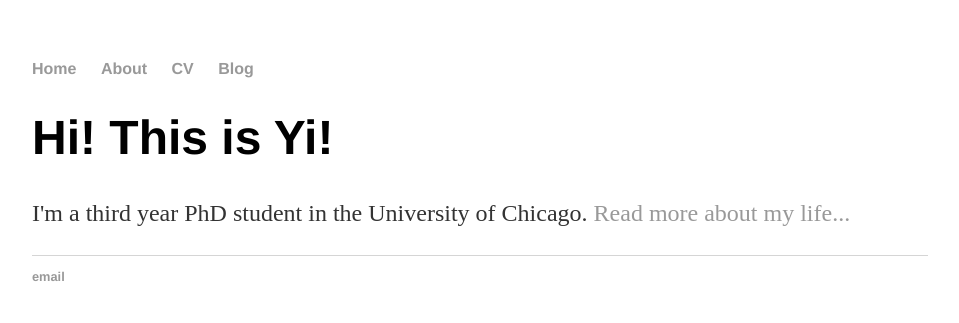
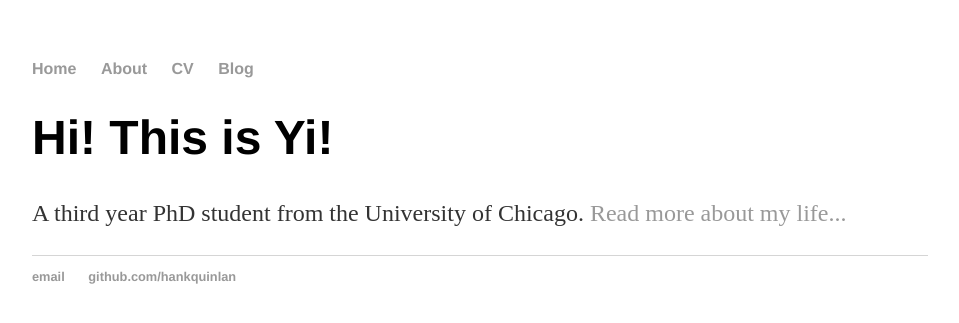
Before and after one commit to silvaurus/silvaurus.github.io, a Jekyll site: the page built from index.html, in a window 1280 px wide. Shown: the top 323 px of the page, without its empty margins (160-1119 px from the left). Built offline with Jekyll 4.4.1, drawn with Linux system fonts in a browser that asks for light colours.

Commit message:
Update index.html

```diff
--- a/index.html
+++ b/index.html
@@ -1,29 +1,8 @@
-<!DOCTYPE html>
-<html>
-	<head>
-		<title>Yi He, University of Chicago</title>
-		<!-- link to main stylesheet -->
-		<link rel="stylesheet" type="text/css" href="/css/main.css">
-	</head>
-	<body>
-		<nav>
-    		<ul>
-        		<li><a href="/">Home</a></li>
-	        	<li><a href="/about">About</a></li>
-        		<li><a href="/cv">CV</a></li>
-        		<li><a href="/blog">Blog</a></li>
-    		</ul>
-		</nav>
-		<div class="container">
-    		<div class="blurb">
-        		<h1>Hi! This is Yi!</h1>
-				<p>I'm a third year PhD student in the University of Chicago. <a href="/about">Read more about my life...</a></p>
-    		</div><!-- /.blurb -->
-		</div><!-- /.container -->
-		<footer>
-    		<ul>
-        		<li><a href="mailto:yiizy@uchicago.edu">email</a></li>
-			</ul>
-		</footer>
-	</body>
-</html>
+---
+layout: default
+title: Yi He, Department of Computer Science, University of Chicago
+---
+<div class="blurb">
+	<h1>Hi! This is Yi!</h1>
+	<p>A third year PhD student from the University of Chicago. <a href="/about">Read more about my life...</a></p>
+</div><!-- /.blurb -->
```
